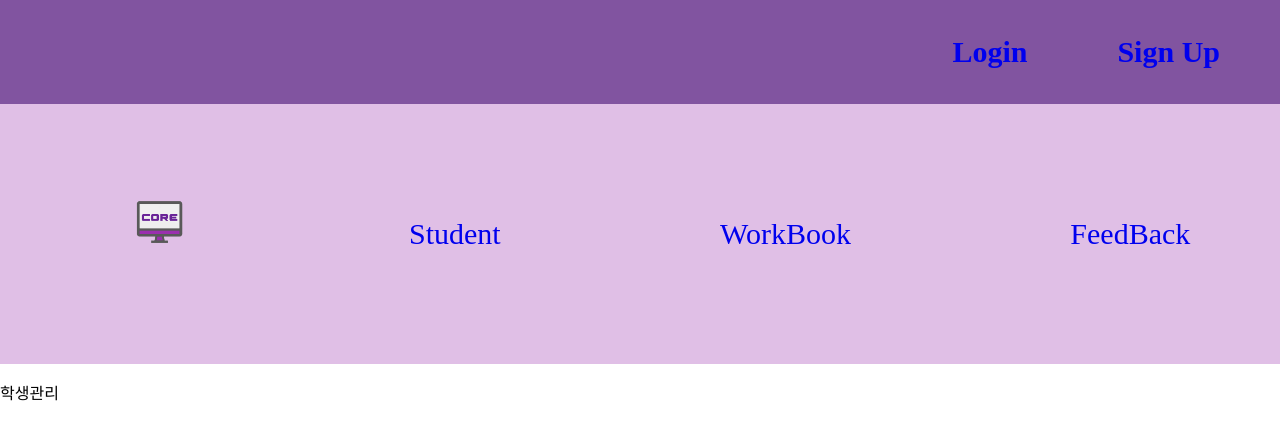
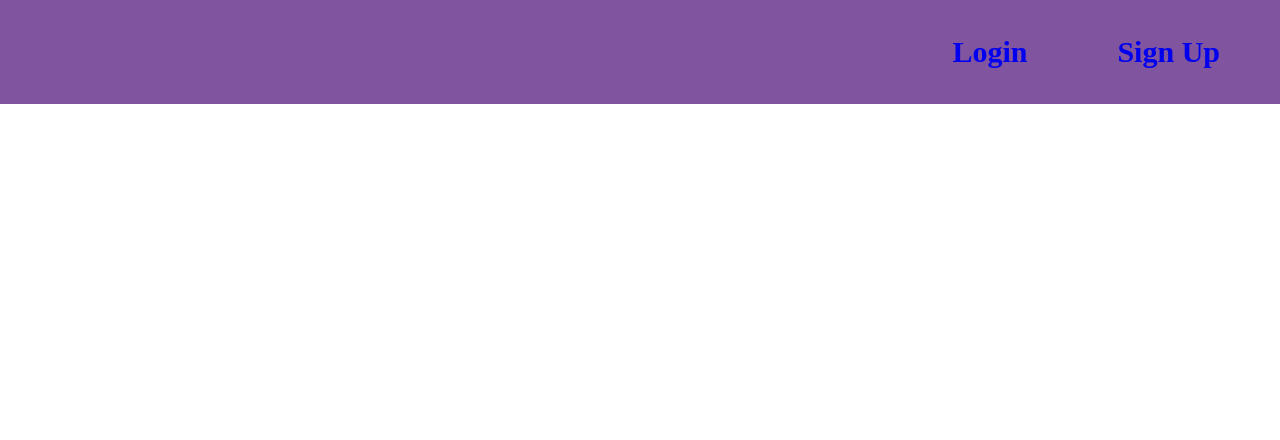
Before and after one commit to Happhee/CORE, a React (Create React App) app in the folder core/: page / in a window 1280 px wide. Shown: the top 440 px of the page. Built offline with nearby package versions, Linux system fonts and the light colour scheme.

Commit message:
[ADD] 로그인 페이지 로그인 성공 컴포넌트 분리

```diff
--- a/core/src/App.js
+++ b/core/src/App.js
@@ -1,10 +1,10 @@
 /*eslint-disable */
 import './App.css';
 import React, { Component } from 'react';
-// import {Route, Switch, useHistory} from 'react-router-dom';
 
 import Toolbar from './components/Toolbar';
-import Subject from './components/Subject'
+import Login_Success from './components/Login_Success';
+
 
 import { BrowserRouter as Router, Route, Switch, Link } from 'react-router-dom';
 
@@ -21,16 +21,6 @@ class App extends Component {
       mode: 'teacher',
       teacher_top: { feed: 'WorkBank' },
       student_top: { feed: 'FeedBank' },
-
-      teacher_subject: [
-        { id: 1, title: 'Student' },
-        { id: 2, title: 'WorkBook' },
-        { id: 3, title: 'FeedBack' }
-      ],
-
-      student_subject: [
-        { id: 1, title: 'WorkBook' }
-      ],
     }
   }
   //state데이터, state데이터 변경 함수
@@ -42,18 +32,17 @@ class App extends Component {
 
     if (this.state.mode == 'teacher') {
       _feed = this.state.teacher_top.feed;
-      _subject = this.state.teacher_subject;
     }
     else {
       _feed = this.state.student_top.feed;
-      _subject = this.state.student_subject;
     }
+
 
     return (
       <Router className="App">
         <div>
           <Toolbar data={this.state.init} />
-          <Subject mode={this.state.mode} data={_subject} />
+          {/* <Login_Success mode={this.state.mode} /> */}
 
         </div>
 
--- /dev/null
+++ b/core/src/components/Login_Success.js
@@ -0,0 +1,42 @@
+/*eslint-disable */
+import React, { Component } from 'react';
+import '../css/Login_Success.css';
+
+import Subject from './Subject';
+
+//로그인 성공 후 페이지 -> 서버로부터 모드를 가져와야함
+class Login_Success extends Component {
+    constructor(props) {
+        super(props);
+
+        this.state = {
+            teacher_subject: [
+                { id: 1, title: 'Student' },
+                { id: 2, title: 'WorkBook' },
+                { id: 3, title: 'FeedBack' }
+            ],
+
+            student_subject: [
+                { id: 1, title: 'WorkBook' }
+            ],
+        }
+    }
+    render() {
+        let subject = [];
+        let route = [];
+        //선생님 모드 일때,
+        if (this.props.mode == 'teacher') {
+            subject = this.state.teacher_subject;
+        }//학생모드 일때
+        else {
+            subject = this.state.student_subject;
+        }
+        return (
+            <div>
+                <Subject mode={this.props.mode} data={subject} />
+            </div>
+        );
+    }
+}
+
+export default Login_Success;
```
Also changed, not shown: core/src/css/Login_Success.css (added).
